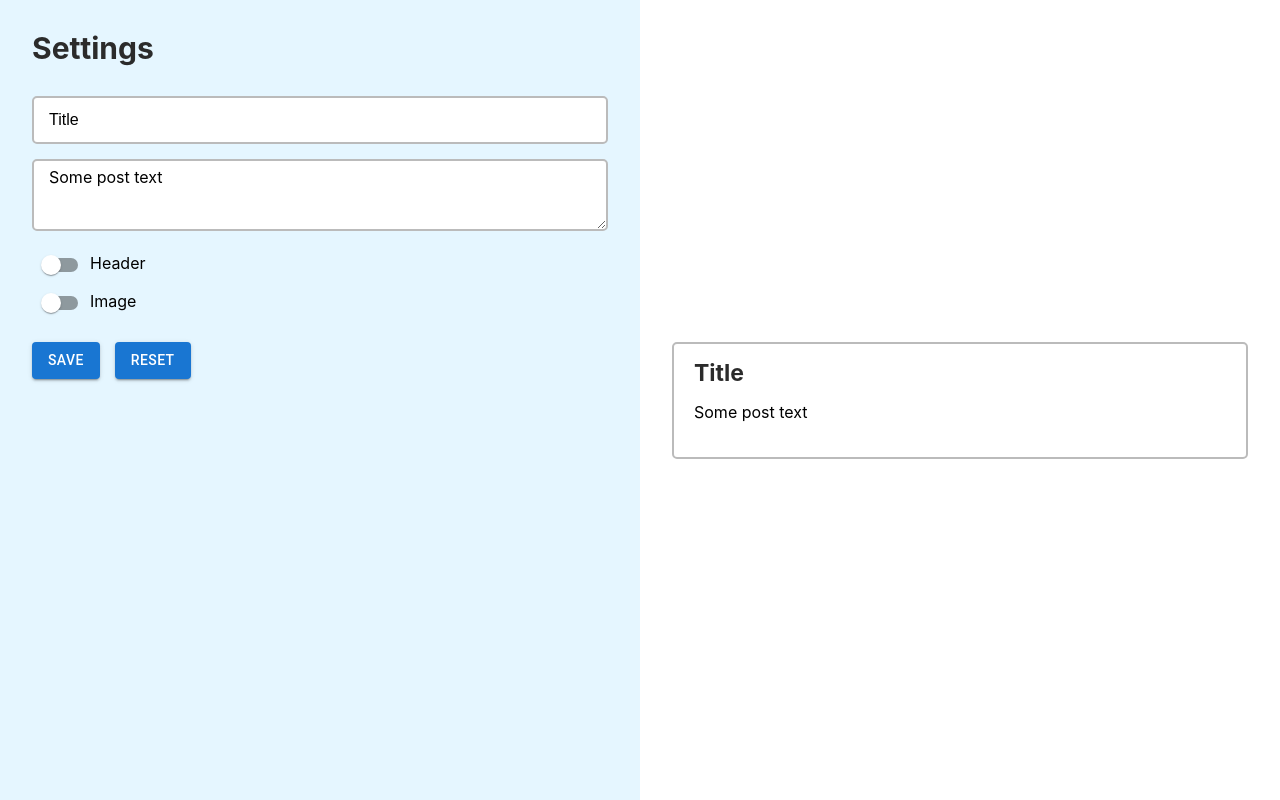
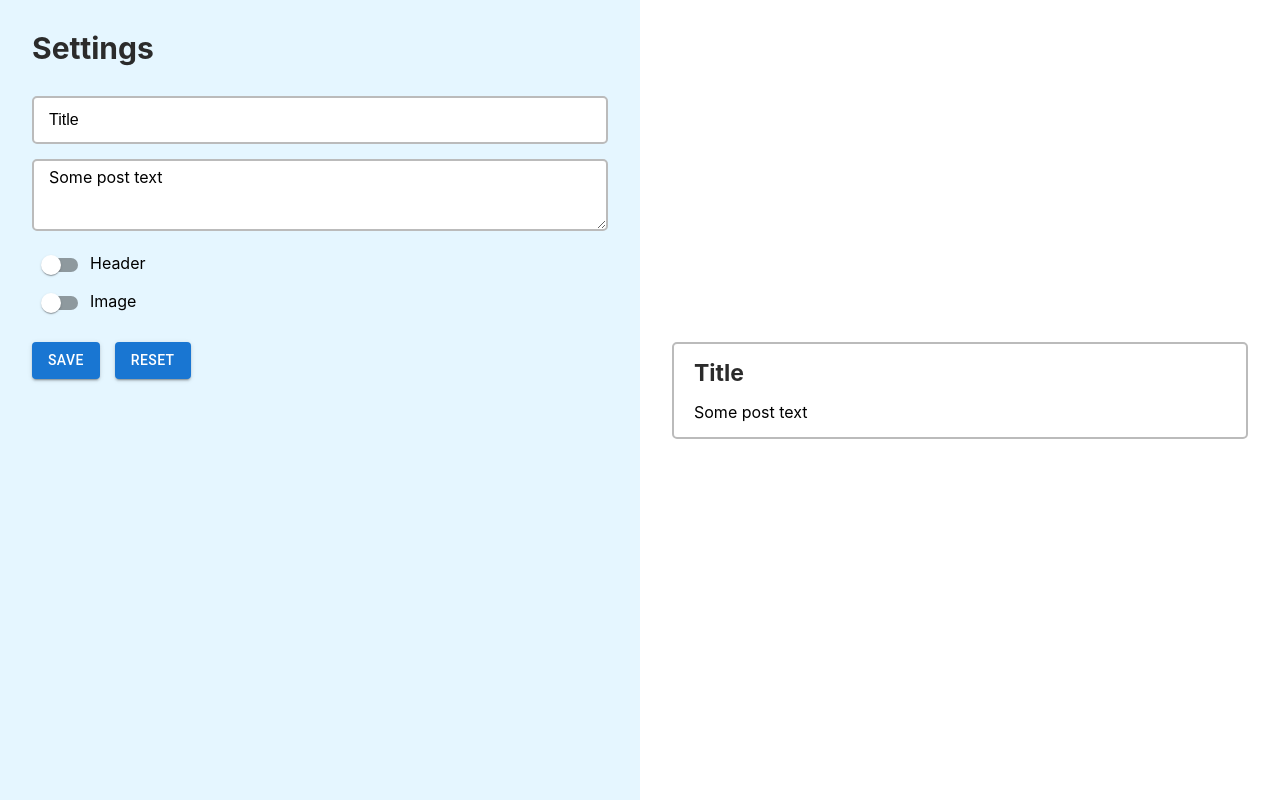
Before and after one commit to manchikooo/media-plus-test, a React (Create React App) app: page / in a window 1280 px wide. Built offline with nearby package versions, Linux system fonts and the light colour scheme.

Commit message:
made overflow for postTextArea. a scroll appears with a very long word

```diff
--- a/src/MediaPlusTest.module.css
+++ b/src/MediaPlusTest.module.css
@@ -24,11 +24,13 @@
     display: flex;
     flex-direction: column;
     justify-content: center;
+    min-width: 0;
     width: 90%;
     padding: 15px 20px;
     border: 2px solid #BBBBBB;
     border-radius: 5px;
     max-width: 650px;
+    overflow: auto;
 }
 
 .previewBlock h3 {
@@ -37,22 +39,23 @@
     margin-bottom: 15px;
 }
 
-.previewBlock span {
+.previewBlock {
     margin-bottom: 20px;
 }
-
 
 .previewBlockWithHeader {
     display: flex;
     flex-direction: column;
     justify-content: center;
     width: 90%;
+    min-width: 0;
     min-height: 94px;
     background-color: white;
     padding: 15px 20px;
     border: 2px solid #BBBBBB;
     border-radius: 0 0 5px 5px;
     max-width: 650px;
+    overflow: auto;
 }
 
 .previewBlockWithHeader h3 {
@@ -61,8 +64,9 @@
     margin-bottom: 15px;
 }
 
-.previewBlockWithHeader {
+.previewBlockWithHeader p {
     margin-bottom: 20px;
+    width: 100%;
 }
 
 .headerElStyle {
@@ -98,6 +102,7 @@
         flex-direction: column;
     }
 }
+
 @media screen and (max-width: 500px) {
     .previewWrapper {
         width: 100%;
--- a/src/MediaPlusTest.tsx
+++ b/src/MediaPlusTest.tsx
@@ -39,10 +39,10 @@ const MediaPlusTest = () => {
                     </div>}
                 <div className={classForPreviewBlock}>
                     <h3>{title}</h3>
-                    <span>{postText}</span>
+                    <p>{postText}</p>
                     {isImage && image
                         && <div className={styles.imageWrapper}>
-                            <img className={styles.uploadedImage} src={image} alt='uploaded img'/>
+                            <img className={styles.uploadedImage}  src={image} alt='uploaded img'/>
                         </div>
                     }
                 </div>
--- a/src/components/SettingsBlock/Settings.tsx
+++ b/src/components/SettingsBlock/Settings.tsx
@@ -99,6 +99,7 @@ export const Settings = (props: SettingsPropsType) => {
                             type="file"
                             hidden
                             onChange={imageValueHandler}
+                            accept='image/'
                         />
                     </Button>
                     {props.isDrag
```
